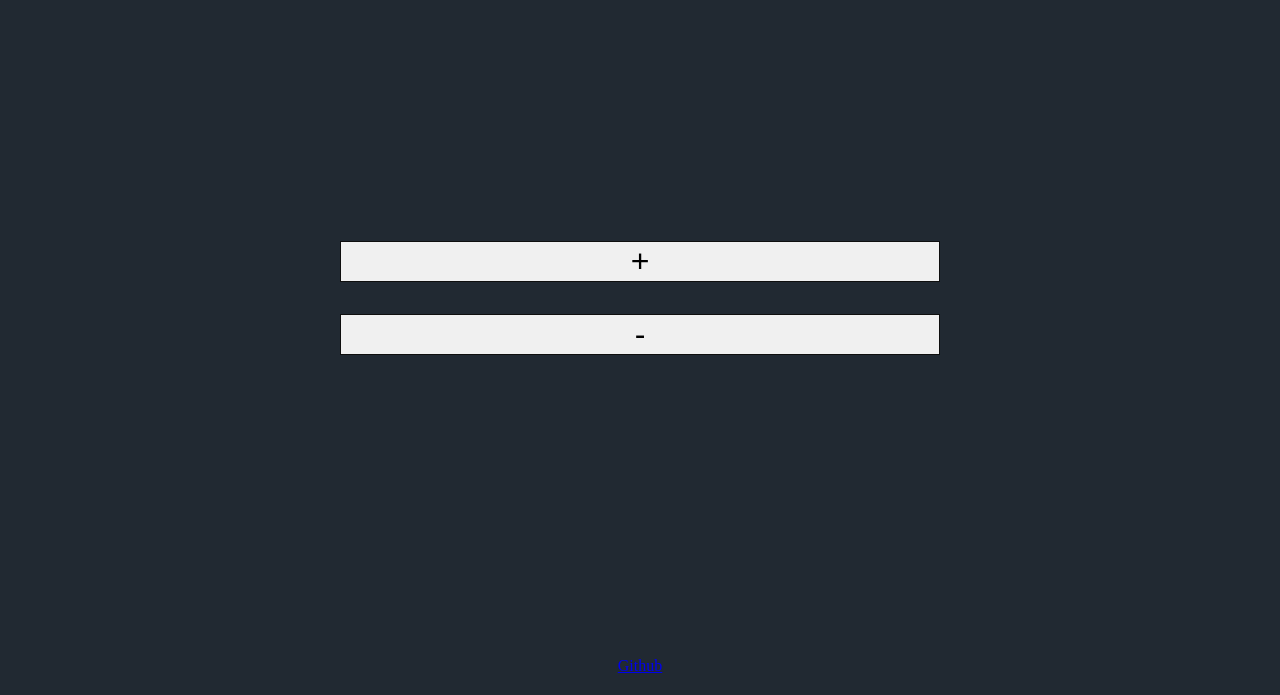
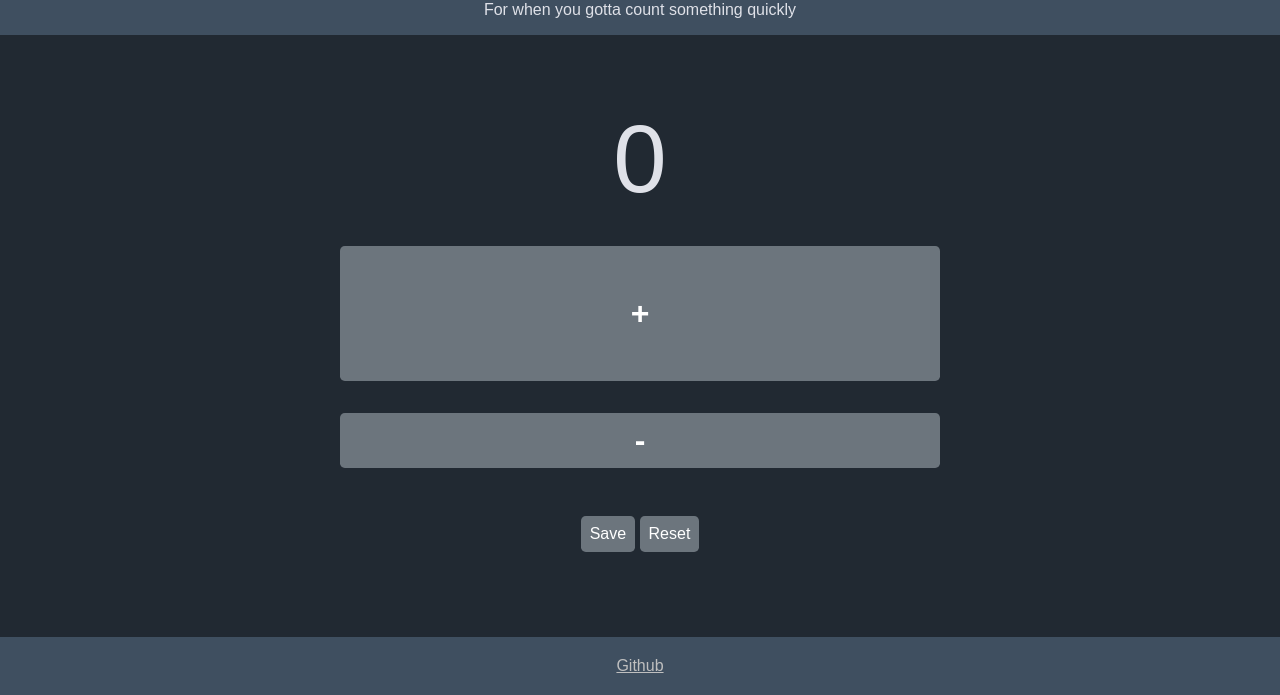
Before and after one commit to sphars/countie, a plain HTML site: page index.html in a window 1280 px wide. Shown: the part 105-800 px from the top of the page. Drawn offline with Linux system fonts and the light colour scheme; a web font is replaced by a local one.

Commit message:
Updated styling, better scripting

```diff
--- a/css/style.css
+++ b/css/style.css
@@ -9,6 +9,12 @@ body{
     color: #dfe1e8;
     display: flex;
     flex-direction: column;
+    font-family: 'Sunflower', sans-serif;
+}
+
+h1{
+    font-size: 4em;
+    margin: 1rem;
 }
 
 .main-content{
@@ -19,22 +25,42 @@ body{
     align-items: center;
 }
 
-.buttons{
+button{
+    font-family: inherit;
+}
+
+.btn{
+    margin: 1em 0;
+    border: 1px solid transparent;
+    background-color: #6c757d;
+    padding: 8px;
+    text-align: center;
+    transition: background-color .15s ease-out;
+    color: #fff;
+    font-size: 16px;
+}
+
+.btn:hover{
+    background-color: #5a6268;
+}
+
+.btn-block{
+    display: block;
+    width: 100%;
+}
+
+.btn-rounded{
+    border-radius: .3rem;
+}
+
+.count-buttons{
     width: 75%;
     max-width: 600px;
 }
 
-.click-button{
-    display: block;
-    width: 100%;
-    margin: 1em 0;
-    border: 1px solid #0f0f0f;
-    background-color: #f0f0f0;
-    font-size: 2em;
-}
-
-#count{
-    font-size: 3em;
+.count-buttons .btn{
+    font-size: 2rem;
+    font-weight: 700;
 }
 
 .text-center{
@@ -42,5 +68,21 @@ body{
 }
 
 header, footer{
+    background: #3f4f60;
+}
+
+footer{
     padding: 20px;
 }
+
+footer a{
+    color: #bfbfbf;
+}
+
+#count{
+    font-size: 6em;
+}
+
+#increase{
+    padding: 3rem;
+}
--- a/index.html
+++ b/index.html
@@ -11,23 +11,25 @@
     <link rel="stylesheet" href="css/style.css" />
     <link href="img/favicon.png" rel="shortcut icon" type="image/x-icon" />
 
+    <link href="https://fonts.googleapis.com/css?family=Sunflower:300" rel="stylesheet">
 </head>
 
 <body>
-    <header>
-        <h1 class="text-center">Countie</h1>
+    <header class="text-center">
+        <h1>Countie</h1>
+        <p>For when you gotta count something quickly</p>
     </header>
     <div class="main-content">
-        <div class="content-item buttons">
-            <button href="#" class="click-button text-center" id="increase-count" onclick="increaseCount()">
-                <span class="button-text">+</span>
-            </button>
-            <button href="#" class="click-button text-center" id="decrease-count" onclick="decreaseCount()">
-                <span class="button-text">-</span>
-            </button>
+        <div class="content-item">
+            <div class="text-center" id="count">0</div>
+        </div>
+        <div class="content-item count-buttons">
+            <button href="#" class="btn btn-block btn-rounded" id="increase">+</button>
+            <button href="#" class="btn btn-block btn-rounded" id="decrease">-</button>
         </div>
         <div class="content-item">
-            <div class="text-center" id="count">&nbsp;</div>
+            <button href="#" class="btn btn-rounded" id="save">Save</button>
+            <button href="#" class="btn btn-rounded" id="reset">Reset</button>
         </div>
     </div>
     <footer>
--- a/script/script.js
+++ b/script/script.js
@@ -1,18 +1,37 @@
 let totalCount = 0;
+
+let increaseButton = document.getElementById('increase');
+let decreaseButton = document.getElementById('decrease');
+let saveButton = document.getElementById('save');
+let resetButton = document.getElementById('reset');
+
+increaseButton.addEventListener('click', increaseCount);
+decreaseButton.addEventListener('click', decreaseCount);
+saveButton.addEventListener('click', saveCount);
+resetButton.addEventListener('click', resetCount);
 
 function increaseCount(){
     totalCount++;
     console.log(totalCount);
-    updateCount(totalCount);
+    updateCount();
 }
 
 function decreaseCount(){
     if(totalCount > 0) totalCount--;
     console.log(totalCount);
-    updateCount(totalCount);
+    updateCount();
 }
 
-function updateCount(counter){
+function updateCount(){
     let countDisplay = document.getElementById("count");
     countDisplay.innerHTML = totalCount.toString();
 }
+
+function saveCount(){
+    localStorage.setItem('totalCount', totalCount);
+}
+
+function resetCount(){
+    totalCount = 0;
+    updateCount();
+}
```
Also changed, not shown: 1 other file.
